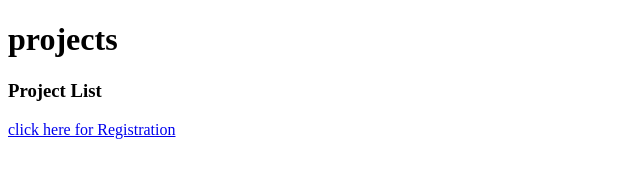
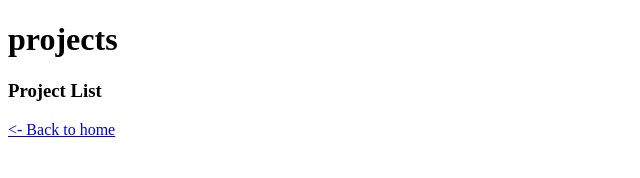
Before and after one commit to mayankraj052/WD201, a website: page http-server/project.html in a window 1280 px wide. Shown: the whole page, without its empty margins (0-640 px from the left). Drawn offline with Linux system fonts and the light colour scheme.

Commit message:
Update project.html

```diff
--- a/http-server/project.html
+++ b/http-server/project.html
@@ -8,6 +8,6 @@
     <body>
         <h1>projects</h1>
         <h3>Project List</h3>
-        <a href="/registration.html">click here for Registration</a>
+        <a href="/registration.html">&lt;- Back to home</a>
     </body>
 </html>
```
